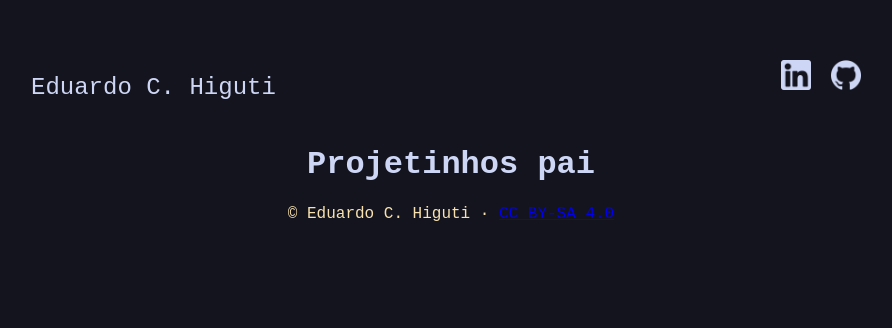
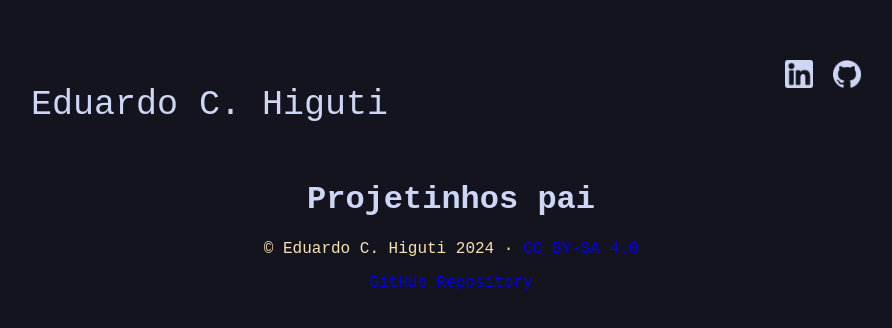
Before and after one commit to eduardohiguti/ehiguti.xyz, a plain HTML site: page index.html in a window 1280 px wide. Shown: the whole page, without its empty margins (189-1081 px from the left). Drawn offline with Linux system fonts and the light colour scheme.

Commit message:
Update CSS

```diff
--- a/index.html
+++ b/index.html
@@ -20,12 +20,12 @@
             </li>
             <li>
                 <a href="https://github.com/eduardohiguti">
-                    <img src="assets/github.png" width="30">
+                    <img src="assets/github.png" width="28">
                 </a>
             </li>
             <li>
                 <a href="https://www.linkedin.com/in/eduardo-higuti/">
-                    <img src="assets/linkedin.png" width="30">
+                    <img src="assets/linkedin.png" width="28">
                 </a>
             </li>
         </ul>
@@ -39,8 +39,11 @@
 
     <footer>
             <p class="footer">
-                © Eduardo C. Higuti ·
-                <a href="https://creativecommons.org/licenses/by-sa/4.0/" target="_blank">CC BY-SA 4.0</a>
+                © Eduardo C. Higuti 2024 ·
+                <a href="https://creativecommons.org/licenses/by-sa/4.0/">CC BY-SA 4.0</a>
+            </p>
+            <p class="footer">
+                <a href="https://github.com/eduardohiguti/ehiguti.xyz">GitHub Repository</a>
             </p>
     </footer>
 </body>
--- a/styles.css
+++ b/styles.css
@@ -2,6 +2,10 @@ body {
     margin: 50px 220px;
     background-color: rgb(20,20,30);
     font-family: 'DejaVu Sands Mono', monospace;
+}
+
+a {
+    text-decoration: none;
 }
 
 ul {
@@ -21,7 +25,7 @@ li a {
 }
 
 .intro {
-    font-size: 150%;
+    font-size: 35px;
     color: #cdd6f4;
 }
 
```
